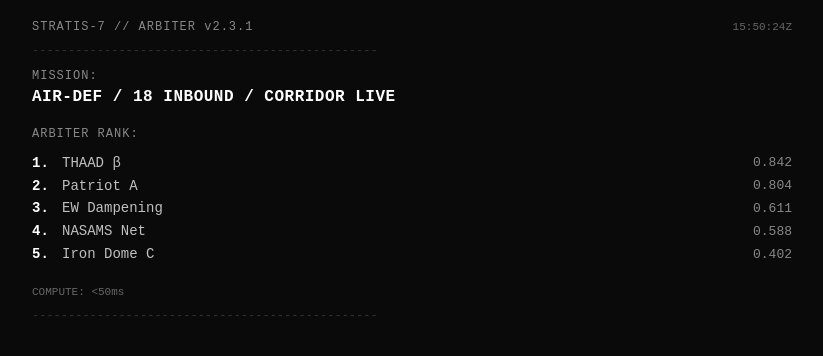
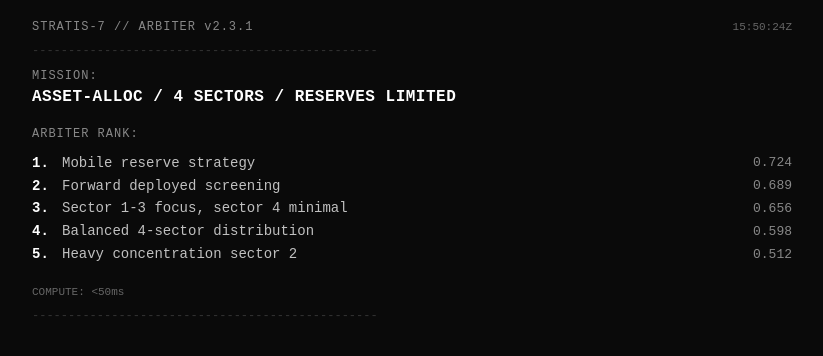
Before and after one commit to ziolndr/stratis_arbiter, a plain HTML site: page index.html in a window 1280 px wide. Shown: the whole page, without its empty margins (228-1051 px from the left). Drawn offline with Linux system fonts and the light colour scheme.

Commit message:
Update mission scenarios and keyboard controls

```diff
--- a/index.html
+++ b/index.html
@@ -142,25 +142,25 @@
 
     const scenarios = {
       initial: {
-        mission: 'AIR-DEF / 18 INBOUND / CORRIDOR LIVE',
+        mission: 'ASSET-ALLOC / 4 SECTORS / RESERVES LIMITED',
         header: 'ARBITER RANK:',
         results: [
-          { option: 'THAAD β', score: 0.842 },
-          { option: 'Patriot A', score: 0.804 },
-          { option: 'EW Dampening', score: 0.611 },
-          { option: 'NASAMS Net', score: 0.588 },
-          { option: 'Iron Dome C', score: 0.402 }
+          { option: 'Mobile reserve strategy', score: 0.724 },
+          { option: 'Forward deployed screening', score: 0.689 },
+          { option: 'Sector 1-3 focus, sector 4 minimal', score: 0.656 },
+          { option: 'Balanced 4-sector distribution', score: 0.598 },
+          { option: 'Heavy concentration sector 2', score: 0.512 }
         ]
       },
-      roeShift: {
-        mission: 'AIR-DEF / 18 INBOUND / CIVILIAN AIRCRAFT ENTERS GRID',
-        header: 'ARBITER RANK (ROE SHIFT APPLIED):',
+      constraintShift: {
+        mission: 'ASSET-ALLOC / 4 SECTORS / RESERVES UNLIMITED',
+        header: 'ARBITER RANK (CONSTRAINT SHIFT):',
         results: [
-          { option: 'EW Dampening', score: 0.891 },
-          { option: 'NASAMS Net', score: 0.823 },
-          { option: 'THAAD β', score: 0.756 },
-          { option: 'Patriot A', score: 0.634 },
-          { option: 'Iron Dome C', score: 0.445 }
+          { option: 'Forward deployed screening', score: 0.813 },
+          { option: 'Balanced 4-sector distribution', score: 0.756 },
+          { option: 'Heavy concentration sector 2', score: 0.692 },
+          { option: 'Sector 1-3 focus, sector 4 minimal', score: 0.534 },
+          { option: 'Mobile reserve strategy', score: 0.445 }
         ]
       }
     };
@@ -203,9 +203,9 @@
     // Keyboard controls
     document.addEventListener('keydown', function(e) {
       if (e.key === 'ArrowRight' && currentScenario === 'initial') {
-        currentScenario = 'roeShift';
-        displayScenario('roeShift');
-      } else if (e.key === 'ArrowLeft' && currentScenario === 'roeShift') {
+        currentScenario = 'constraintShift';
+        displayScenario('constraintShift');
+      } else if (e.key === 'ArrowLeft' && currentScenario === 'constraintShift') {
         currentScenario = 'initial';
         displayScenario('initial');
       }
```
